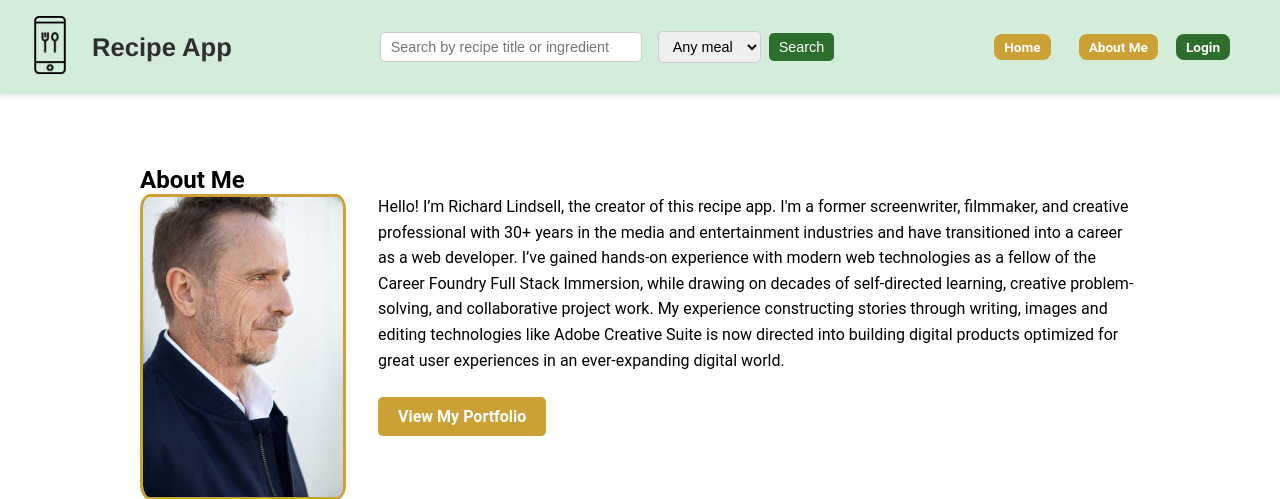
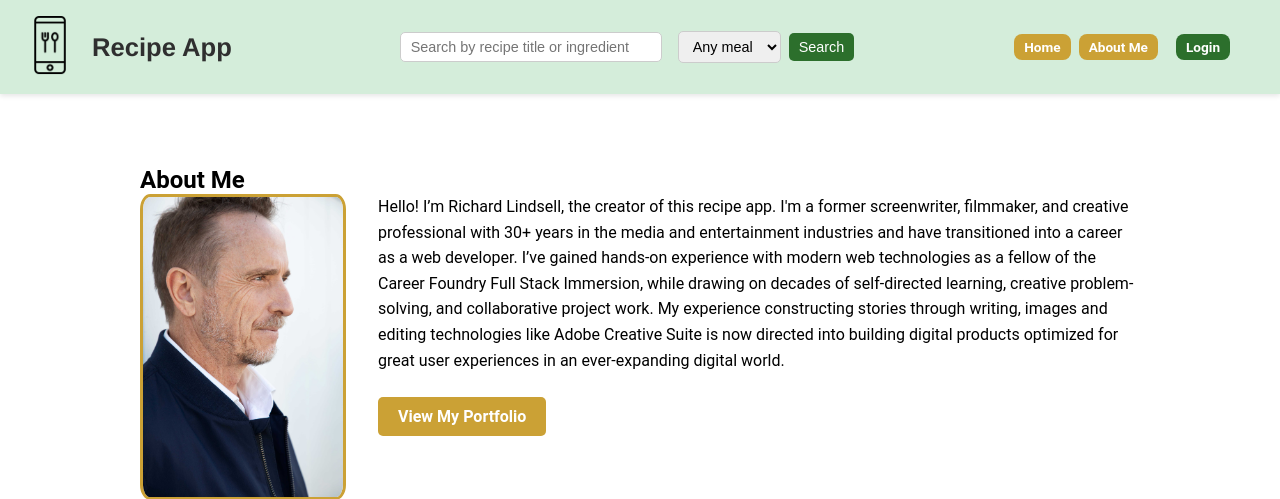
Before and after one commit to LindsellR/recipe-app, a Django app: template templates/about.html in a window 1280 px wide. Shown: the top 499 px of the page. Run offline with Django 3.2, Linux system fonts and the light colour scheme; the template is opened without the code that fills it, so the values that code supplies are empty.

Commit message:
Css adjustments for home button in header

```diff
--- a/recipes/static/recipes/css/styles.css
+++ b/recipes/static/recipes/css/styles.css
@@ -1142,7 +1142,6 @@ Logout success
 
 /* Header Buttons*/
 .btn-home {
-    margin-left: 20px;
     background-color: #CBA135;
     color: #fff;
 }
@@ -1152,7 +1151,6 @@ Logout success
     color: #fff;
 }
 .btn-about {
-    margin-left: 20px;
     background-color: #CBA135;
     color: #fff;
 }
```
Also changed, not shown: db.sqlite3.
